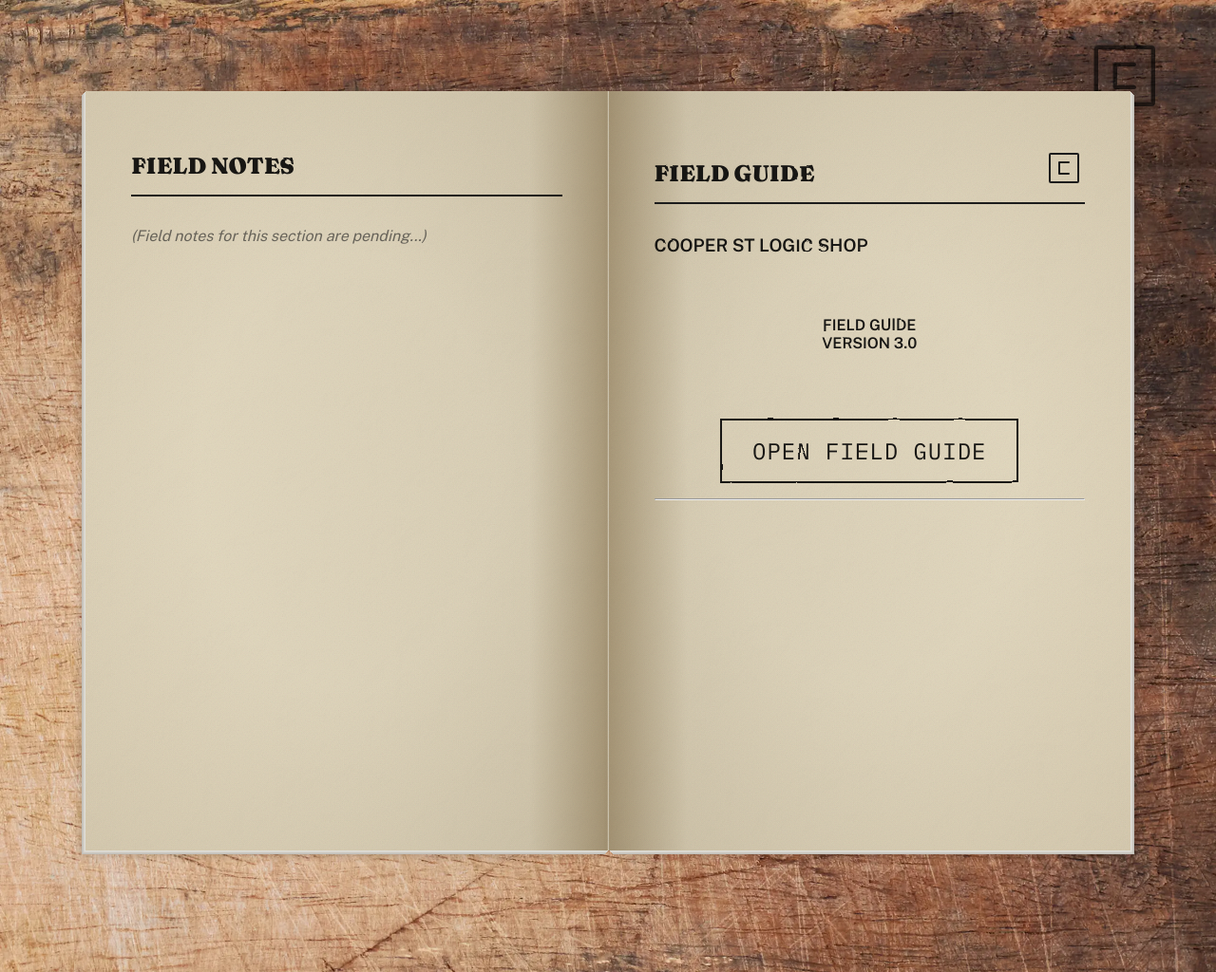
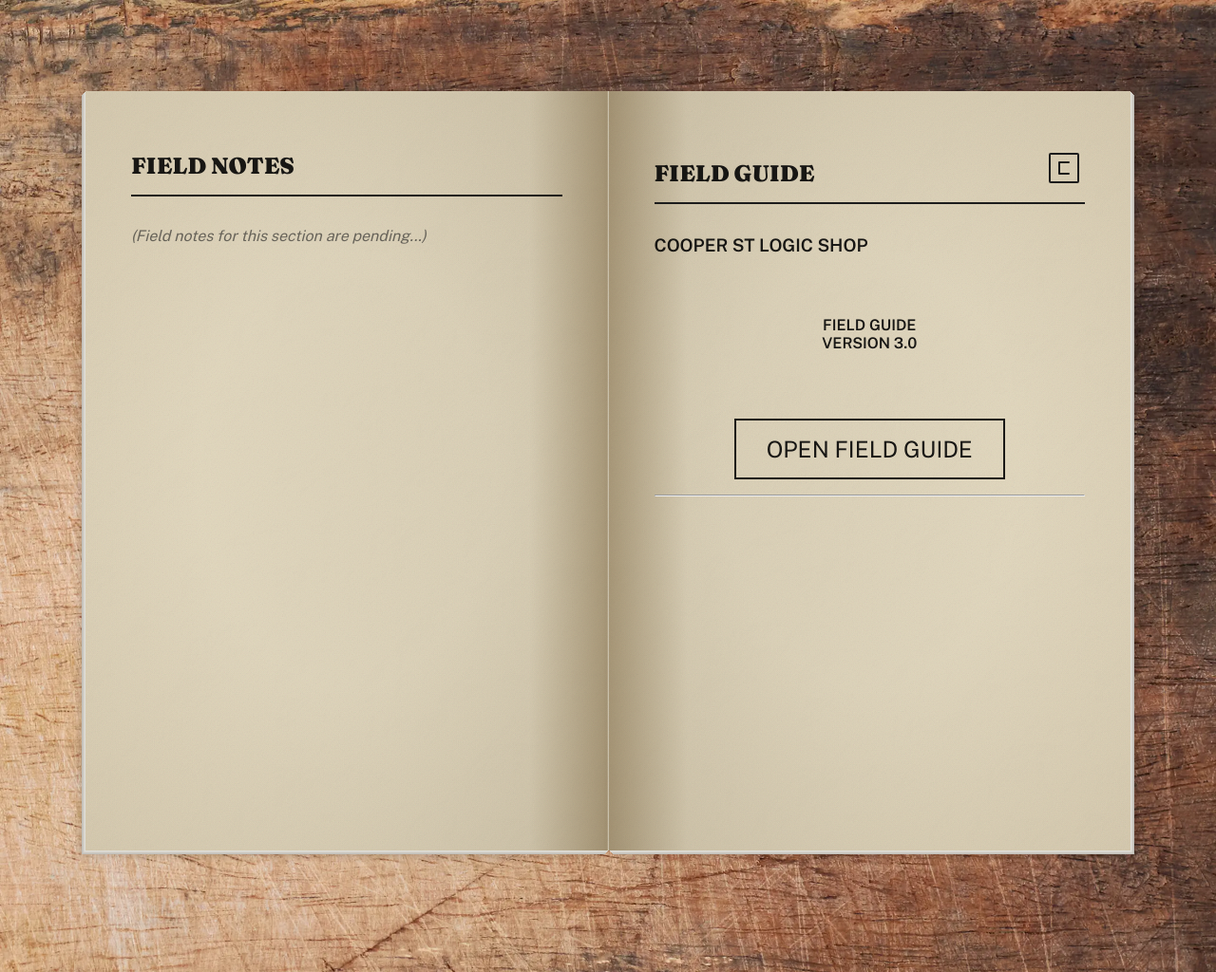
Before and after one commit to cooperstlogic/cooper-st-logic-shop, an Eleventy site: page src/index.md in a window 1280 px wide. Shown: the whole page at 95% size. Built offline with nearby package versions, Linux system fonts and the light colour scheme; Eleventy itself is replaced by a stand-in of ours; files that its build step writes are made by us from their sources.

Commit message:
consistent inkyness

```diff
--- a/src/_includes/base.njk
+++ b/src/_includes/base.njk
@@ -18,17 +18,13 @@
 </head>
 <body {% if page.url != '/' %}data-state="open"{% endif %}>
 
-  <div class="workbench-icon">
-    <img src="/assets/img/icon-c.svg" width="64" height="64" alt="Cooper St Logic Shop">
-  </div>
-
   <!-- Global Filter Definitions -->
   <svg style="position: absolute; width: 0; height: 0; overflow: hidden;" aria-hidden="true">
     <defs>
       <filter id="inkBleed" x="-20%" y="-20%" width="140%" height="140%">
         <!-- Turbulence for edge roughness and wobble -->
         <feTurbulence type="fractalNoise" baseFrequency="0.03" numOctaves="2" result="noise" />
-        <feDisplacementMap in="SourceGraphic" in2="noise" scale="2" xChannelSelector="R" yChannelSelector="G" />
+        <feDisplacementMap in="SourceGraphic" in2="noise" scale="1" xChannelSelector="R" yChannelSelector="G" />
         <!-- Slight blur to soften the harsh digital edges -->
         <feGaussianBlur stdDeviation="0.4" />
       </filter>
@@ -76,7 +72,7 @@
           </span>
           <!-- Mobile Menu Trigger (C-Clamp) - Only visible on mobile CSS -->
           <button class="mobile-clamp" aria-label="Open Navigation">
-             <img src="/assets/img/icon-c.svg" class="engraved-wood" width="32" height="32" alt="Menu">
+             <img src="/assets/img/icon-c.svg" width="32" height="32" alt="Menu">
           </button>
         </header>
 
--- a/src/assets/css/workbench.css
+++ b/src/assets/css/workbench.css
@@ -51,28 +51,6 @@ body {
     background-image: url("/assets/img/workbench-right.jpg");
   }
 }
-
-/* -----------------------------------------------------------
-   WORKBENCH DECOR (The Engraved Icon)
-   ----------------------------------------------------------- */
-.workbench-icon {
-  position: absolute; /* Moves with scroll now */
-  top: 3rem;
-  right: 3rem;
-  width: 80px;
-  height: 80px;
-  z-index: 0;
-  opacity: 0.7;
-  pointer-events: none;
-  mix-blend-mode: multiply; /* Burns into wood */
-}
-
-.workbench-icon svg path,
-.workbench-icon img {
-   /* We use CSS filter for image based engraving or fill for SVG */
-   filter: drop-shadow(1px 1px 0 rgba(255,255,255,0.2)) drop-shadow(-1px -1px 0 rgba(0,0,0,0.4));
-}
-
 
 /* -----------------------------------------------------------
    LAYOUT ENGINE: THE FIELD GUIDE
@@ -191,24 +169,6 @@ body[data-state="open"] .field-guide-container {
   max-width: 1100px; /* Wider when open */
 }
 
-/* -----------------------------------------------------------
-   5.2 PROTOCOL B: TEXTURE & INK
-   ----------------------------------------------------------- */
-.engraved-wood {
-  color: rgba(62, 39, 35, 0.9);
-  text-shadow: 1px 1px 0 rgba(255,255,255,0.3), -1px -1px 0 rgba(0,0,0,0.5);
-  font-family: var(--font-engraving);
-}
-
-.engraved-text {
-  font-family: var(--font-engraving);
-  letter-spacing: 1px;
-  color: var(--c-carbon);
-  text-transform: uppercase;
-  mix-blend-mode: multiply; /* Ink Bleed */
-}
-
-/* Standard text ink bleed */
 /* Standard text ink bleed */
 .guide-page p,
 .guide-page h1,
@@ -221,7 +181,7 @@ body[data-state="open"] .field-guide-container {
 .guide-page span,
 .guide-page a,
 .guide-title,
-.engraved-text {
+.field-guide-book a {
   mix-blend-mode: multiply;
   color: #1a1a1a; /* Almost black */
   filter: url(#inkBleed); /* Imperfect print registration */
--- a/src/index.md
+++ b/src/index.md
@@ -12,6 +12,6 @@ title: Field Guide
 
 <br><br>
 
-<a href="/shop/" style="font-size: 1.5rem; border: 2px solid var(--c-carbon); padding: 1rem 2rem; display: inline-block; text-decoration: none;" class="engraved-text">OPEN FIELD GUIDE</a>
+<a href="/shop/" style="font-size: 1.5rem; border: 2px solid var(--c-carbon); padding: 1rem 2rem; display: inline-block; text-decoration: none;">OPEN FIELD GUIDE</a>
 
 </div>
```
